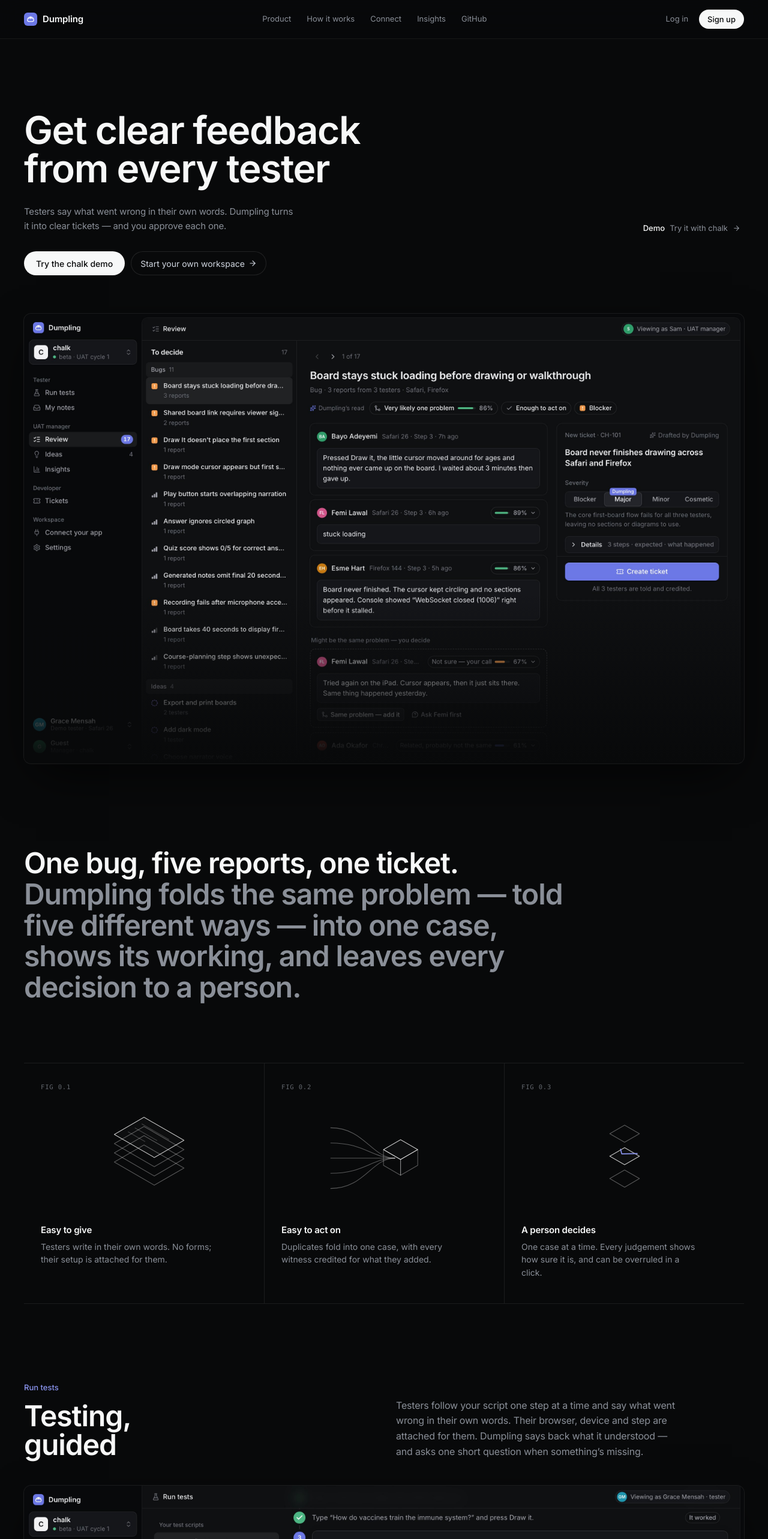
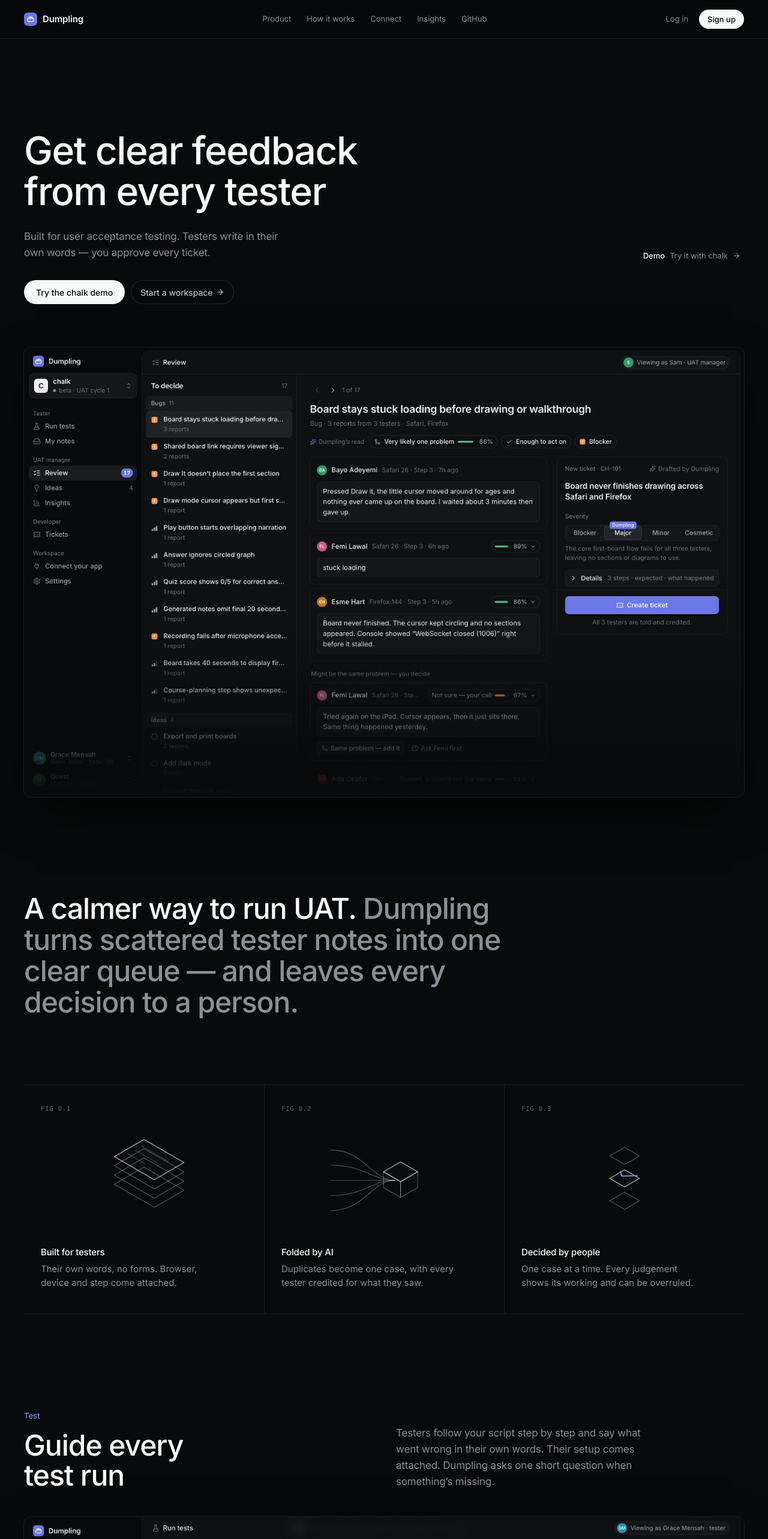
Before and after one commit to Theboygenius07/dumpling, a Next.js app: page / in a window 1280 px wide. Shown: the top 2566 px of the page at 60% size. Built offline with nearby package versions, Linux system fonts and the light colour scheme.

Commit message:
Site typography, spacing and motion; shorter copy

```diff
--- a/src/app/globals.css
+++ b/src/app/globals.css
@@ -1,4 +1,5 @@
-@import url("https://fonts.googleapis.com/css2?family=Inter:wght@400;450;500;600&display=swap");
+/* Variable Inter with its optical-size axis: big headings get the display cut, as on linear.app. */
+@import url("https://fonts.googleapis.com/css2?family=Inter:opsz,wght@14..32,100..900&display=swap");
 
 /* Linear's language: neutral greys, one indigo accent, dense rows, small crisp
    type, hairlines instead of shadows. Colour only where it carries meaning. */
@@ -431,51 +432,69 @@ svg { flex: none; }
 .site-nav-in { display: flex; align-items: center; height: 64px; gap: 28px; }
 .site-logo { display: inline-flex; align-items: center; gap: 9px; font-weight: 600; font-size: 15px; letter-spacing: -0.01em; }
 .site-links { display: flex; gap: 26px; margin: 0 auto; font-size: 13px; color: #8a8f98; }
+.site-links a { transition: color 120ms; }
 .site-links a:hover { color: #f7f8f8; }
 .site-auth { display: flex; align-items: center; gap: 18px; font-size: 13px; }
-.site-login { color: #8a8f98; } .site-login:hover { color: #f7f8f8; }
-.site-pill { display: inline-flex; align-items: center; justify-content: center; gap: 6px; height: 32px; padding: 0 14px; border: 0; border-radius: 999px; background: #f7f8f8; color: #08090a; font: 500 13px var(--font); cursor: pointer; transition: background 120ms; }
+.site-login { color: #8a8f98; transition: color 120ms; } .site-login:hover { color: #f7f8f8; }
+.site-pill { display: inline-flex; align-items: center; justify-content: center; gap: 6px; height: 32px; padding: 0 14px; border: 0; border-radius: 999px; background: #f7f8f8; color: #08090a; font: 500 13px var(--font); cursor: pointer; transition: background 120ms, transform 120ms; }
 .site-pill:hover { background: #fff; }
+.site-pill:active, .site-ghost:active { transform: scale(0.97); }
 .site-pill.lg { height: 40px; padding: 0 20px; font-size: 14px; }
 .site-pill:disabled { opacity: 0.6; }
-.site-ghost { display: inline-flex; align-items: center; gap: 6px; height: 40px; padding: 0 16px; border-radius: 999px; color: #d0d6e0; font-size: 14px; box-shadow: inset 0 0 0 1px rgba(255, 255, 255, 0.1); }
-.site-ghost:hover { color: #fff; box-shadow: inset 0 0 0 1px rgba(255, 255, 255, 0.2); }
+.site-ghost { display: inline-flex; align-items: center; gap: 6px; height: 40px; padding: 0 16px; border-radius: 999px; color: #d0d6e0; font-size: 14px; box-shadow: inset 0 0 0 1px rgba(255, 255, 255, 0.1); transition: color 120ms, background 120ms, box-shadow 120ms, transform 120ms; }
+.site-ghost svg { transition: transform 160ms; }
+.site-ghost:hover { color: #fff; background: rgba(255, 255, 255, 0.04); box-shadow: inset 0 0 0 1px rgba(255, 255, 255, 0.16); }
+.site-ghost:hover svg { transform: translateX(2px); }
 
-.site-hero { padding: 120px 0 56px; }
-.site-hero h1 { font-size: clamp(42px, 6vw, 64px); line-height: 1; font-weight: 510; letter-spacing: -0.022em; color: #f7f8f8; }
+.site-hero { padding: 152px 0 64px; }
+.site-hero h1 { font-size: clamp(40px, 6vw, 64px); line-height: 1.06; font-weight: 510; letter-spacing: -0.022em; color: #f7f8f8; text-wrap: balance; }
 .site-hero-row { display: flex; align-items: flex-end; justify-content: space-between; gap: 24px; margin-top: 28px; }
-.site-hero-row p { max-width: 460px; font-size: 15px; line-height: 1.6; color: #8a8f98; letter-spacing: -0.011em; }
+.site-hero-row p { max-width: 440px; font-size: 17px; line-height: 1.6; color: #8a8f98; letter-spacing: -0.011em; text-wrap: pretty; }
+.site-hero-cta { display: flex; flex-wrap: wrap; gap: 10px; margin-top: 32px; }
 .site-new { display: inline-flex; align-items: center; gap: 8px; border: 0; background: none; color: #8a8f98; font: 400 13px var(--font); cursor: pointer; white-space: nowrap; }
 .site-new span { color: #f7f8f8; font-weight: 500; }
+.site-new { transition: color 120ms; }
+.site-new svg { transition: transform 160ms; }
 .site-new:hover { color: #f7f8f8; }
+.site-new:hover svg { transform: translateX(2px); }
 
 .site-shot { position: relative; border-radius: 12px; overflow: hidden; background: #0f1012; box-shadow: 0 0 0 1px rgba(255, 255, 255, 0.08), 0 30px 80px -20px rgba(0, 0, 0, 0.8); }
 .site-shot img { display: block; width: 100%; height: auto; }
 .site-shot::after { content: ""; position: absolute; inset: auto 0 0 0; height: 38%; background: linear-gradient(to bottom, rgba(8, 9, 10, 0), #08090a); pointer-events: none; }
 .hero-shot { margin-top: 8px; }
 
-.site-statement { padding: 140px 0 100px; }
-.site-statement h2 { max-width: 920px; font-size: clamp(30px, 4vw, 48px); line-height: 1.08; font-weight: 510; letter-spacing: -0.022em; color: #f7f8f8; }
+.site-statement { padding: 160px 0 112px; }
+.site-statement h2 { max-width: 880px; text-wrap: pretty; font-size: clamp(30px, 4vw, 48px); line-height: 1.08; font-weight: 510; letter-spacing: -0.022em; color: #f7f8f8; }
 .site-statement h2 span { color: #8a8f98; }
 
 .site-figs { display: grid; grid-template-columns: repeat(3, 1fr); border-top: 1px solid rgba(255, 255, 255, 0.08); border-bottom: 1px solid rgba(255, 255, 255, 0.08); }
-.site-fig { position: relative; padding: 28px 28px 40px; }
+.site-fig { position: relative; padding: 28px 28px 40px; transition: background 200ms; }
+.site-fig:hover { background: rgba(255, 255, 255, 0.015); }
 .site-fig + .site-fig { border-left: 1px solid rgba(255, 255, 255, 0.08); }
 .site-fig-n { font: 500 10.5px ui-monospace, SFMono-Regular, Menlo, monospace; letter-spacing: 0.08em; color: #62666d; }
 .site-fig-art { height: 220px; display: grid; place-items: center; }
 .site-fig h3 { font-size: 15px; font-weight: 510; color: #f7f8f8; }
-.site-fig p { margin-top: 6px; font-size: 14px; line-height: 1.55; color: #8a8f98; max-width: 300px; }
+.site-fig p { margin-top: 6px; font-size: 15px; line-height: 1.55; color: #8a8f98; max-width: 300px; text-wrap: pretty; }
 .fig-svg { width: 220px; height: 176px; overflow: visible; }
-.fig-svg polygon, .fig-svg path, .fig-svg polyline { fill: none; stroke: rgba(255, 255, 255, 0.32); stroke-width: 1; stroke-linejoin: round; }
+.fig-svg polygon, .fig-svg path, .fig-svg polyline { fill: none; stroke: rgba(255, 255, 255, 0.32); stroke-width: 1; stroke-linejoin: round; transition: stroke 240ms; }
+/* Hovering a figure sets it moving: the notes fan out, the reports flow in, the tick is drawn. */
+.fig-svg .layer { transition: transform 500ms cubic-bezier(0.16, 1, 0.3, 1); }
+.site-fig:hover .fig-svg .layer { transform: translateY(calc(var(--i) * -5px)); }
+.site-fig:hover .fig-svg path.flow { stroke: rgba(255, 255, 255, 0.5); stroke-dasharray: 3 5; animation: fig-flow 900ms linear infinite; }
+.site-fig:hover .fig-svg .hi { stroke: #fff; }
+.fig-svg .ok { stroke-dasharray: 34; }
+.site-fig:hover .fig-svg .ok { animation: fig-draw 700ms cubic-bezier(0.16, 1, 0.3, 1); }
+@keyframes fig-flow { to { stroke-dashoffset: -16; } }
+@keyframes fig-draw { from { stroke-dashoffset: 34; } to { stroke-dashoffset: 0; } }
 .fig-svg .hi { stroke: rgba(255, 255, 255, 0.75); fill: rgba(255, 255, 255, 0.02); }
 .fig-svg .ln { stroke: rgba(255, 255, 255, 0.22); }
 .fig-svg .ok { stroke: #8b95f0; stroke-width: 1.6; stroke-linecap: round; }
 
-.site-feature { padding: 130px 0 0; }
+.site-feature { padding: 160px 0 0; }
 .site-feature-head { display: grid; grid-template-columns: 1fr 1fr; gap: 40px; align-items: end; margin-bottom: 44px; }
 .site-kicker { display: block; margin-bottom: 14px; font-size: 13px; color: #8b95f0; font-weight: 500; }
-.site-feature h2 { font-size: clamp(30px, 4vw, 48px); line-height: 1; font-weight: 510; letter-spacing: -0.022em; color: #f7f8f8; }
-.site-feature-head p { font-size: 16px; line-height: 1.6; color: #8a8f98; letter-spacing: -0.011em; max-width: 480px; }
+.site-feature h2 { font-size: clamp(30px, 4vw, 48px); line-height: 1.04; font-weight: 510; letter-spacing: -0.022em; color: #f7f8f8; }
+.site-feature-head p { font-size: 17px; line-height: 1.6; color: #8a8f98; letter-spacing: -0.011em; max-width: 440px; text-wrap: pretty; }
 
 .site-cta { padding: 170px 0 150px; text-align: left; }
 .site-cta h2 { font-size: clamp(34px, 5vw, 56px); line-height: 1.02; font-weight: 510; letter-spacing: -0.022em; }
@@ -486,8 +505,21 @@ svg { flex: none; }
 .site-foot-in > div { display: flex; flex-direction: column; gap: 10px; align-items: flex-start; }
 .site-foot-in b { color: #f7f8f8; font-weight: 500; margin-bottom: 4px; }
 .site-foot-in a, .site-foot-in span, .site-foot-in button { color: #8a8f98; border: 0; background: none; padding: 0; font: inherit; cursor: pointer; text-align: left; }
+.site-foot-in a, .site-foot-in button { transition: color 120ms; }
 .site-foot-in a:hover, .site-foot-in button:hover { color: #f7f8f8; }
 .site-foot-in span { cursor: default; }
+
+/* Motion: the hero eases in on load; everything below rises as it reaches the screen. */
+@keyframes site-in { from { opacity: 0; transform: translateY(12px); filter: blur(6px); } to { opacity: 1; transform: none; filter: none; } }
+.site-hero.site-in > *, .hero-shot.site-in { animation: site-in 1000ms cubic-bezier(0.16, 1, 0.3, 1) both; }
+.site-hero > :nth-child(2) { animation-delay: 90ms; }
+.site-hero > :nth-child(3) { animation-delay: 180ms; }
+.hero-shot.site-in { animation-delay: 320ms; }
+.site.motion .reveal { opacity: 0; transform: translateY(18px); transition: opacity 800ms cubic-bezier(0.16, 1, 0.3, 1), transform 800ms cubic-bezier(0.16, 1, 0.3, 1); }
+.site.motion .reveal.in { opacity: 1; transform: none; }
+.site.motion .site-fig.reveal:nth-child(2) { transition-delay: 80ms; }
+.site.motion .site-fig.reveal:nth-child(3) { transition-delay: 160ms; }
+@media (prefers-reduced-motion: reduce) { .site-hero.site-in > *, .hero-shot.site-in { animation: none; } }
 
 @media (max-width: 860px) {
   .site-links { display: none; }
--- a/src/app/page.tsx
+++ b/src/app/page.tsx
@@ -1,6 +1,6 @@
 "use client";
 import Link from "next/link";
-import { useState } from "react";
+import { useEffect, useState } from "react";
 import { ArrowRight } from "lucide-react";
 import { Dots, DumplingMark } from "./ui";
 
@@ -20,15 +20,25 @@ function useDemo() {
 }
 
 const FEATURES = [
-  { id: "testing", kicker: "Run tests", title: "Testing,\nguided", body: "Testers follow your script one step at a time and say what went wrong in their own words. Their browser, device and step are attached for them. Dumpling says back what it understood — and asks one short question when something’s missing.", img: "/site/test.jpg", alt: "A tester writing what went wrong, with Dumpling replying beside it" },
-  { id: "review", kicker: "Review", title: "One case\nat a time", body: "The same bug, reported five ways, becomes one case. Dumpling shows how sure it is, and why — for and against. You decide: keep a report in, take it out, ask a kind question, change the severity. Nothing is approved in bulk.", img: "/site/review-maybe.jpg", alt: "A report Dumpling isn’t sure about, with its reasons for and against" },
-  { id: "tickets", kicker: "Tickets", title: "Tickets developers\ncan start from", body: "Steps to reproduce, expected and actual, every tester’s setup and exact words — and who drafted it and who approved it. Copy it into GitHub or Jira, or push it there directly.", img: "/site/ticket.jpg", alt: "A ticket with steps, expected and actual, and every reporter" },
-  { id: "connect", kicker: "Connect your app", title: "Feedback from\ninside your app", body: "One line adds a feedback button to any web app; an API takes reviews from anywhere else. Real users’ notes land in the same queue, folded in with your testers’ reports of the same bug.", img: "/site/connect.jpg", alt: "Connections with their keys, the widget snippet and a live preview" },
-  { id: "insights", kicker: "Insights", title: "See the whole\ncycle", body: "Where testing hurts, where every note went, whether every tester heard back — and how often you agreed with Dumpling, so you know when to trust it.", img: "/site/insights.jpg", alt: "Insights across the test cycle" },
+  { id: "testing", kicker: "Test", title: "Guide every\ntest run", body: "Testers follow your script step by step and say what went wrong in their own words. Their setup comes attached. Dumpling asks one short question when something’s missing.", img: "/site/test.jpg", alt: "A tester writing what went wrong, with Dumpling replying beside it" },
+  { id: "review", kicker: "Review", title: "Review one case\nat a time", body: "The same bug, reported five ways, becomes one case. See how sure Dumpling is, and why — then decide. Nothing is approved in bulk.", img: "/site/review-maybe.jpg", alt: "A report Dumpling isn’t sure about, with its reasons for and against" },
+  { id: "tickets", kicker: "Ship", title: "Hand developers\nclear tickets", body: "Steps, expected and actual, every tester’s setup and their exact words — ready for GitHub or Jira.", img: "/site/ticket.jpg", alt: "A ticket with steps, expected and actual, and every reporter" },
+  { id: "connect", kicker: "Connect", title: "Collect feedback\nfrom inside your app", body: "One line adds a feedback button to any web app. Real users’ notes land in the same queue as your testers’.", img: "/site/connect.jpg", alt: "Connections with their keys, the widget snippet and a live preview" },
+  { id: "insights", kicker: "Insights", title: "Understand the\nwhole cycle", body: "Where testing hurts, where every note went, and whether every tester heard back.", img: "/site/insights.jpg", alt: "Insights across the test cycle" },
 ];
 
 export default function Site() {
   const demo = useDemo();
+  // Sections rise in as they reach the screen. The class is added here, so with
+  // no script (or reduced motion) everything is simply shown.
+  useEffect(() => {
+    if (matchMedia("(prefers-reduced-motion: reduce)").matches) return;
+    const root = document.querySelector(".site");
+    root?.classList.add("motion");
+    const io = new IntersectionObserver((es) => es.forEach((e) => { if (e.isIntersecting) { e.target.classList.add("in"); io.unobserve(e.target); } }), { rootMargin: "0px 0px -8% 0px" });
+    document.querySelectorAll(".site .reveal").forEach((el) => io.observe(el));
+    return () => io.disconnect();
+  }, []);
   return (
     <div className="site">
       <header className="site-nav">
@@ -42,46 +52,46 @@ export default function Site() {
         </div>
       </header>
 
-      <section className="site-wrap site-hero">
+      <section className="site-wrap site-hero site-in">
         <h1>Get clear feedback<br />from every tester</h1>
         <div className="site-hero-row">
-          <p>Testers say what went wrong in their own words. Dumpling turns it into clear tickets — and you approve each one.</p>
+          <p>Built for user acceptance testing. Testers write in their own words — you approve every ticket.</p>
           <button className="site-new" onClick={demo.go} disabled={demo.busy}><span>Demo</span>{demo.busy ? <Dots /> : <>Try it with chalk <ArrowRight size={13} /></>}</button>
         </div>
-        <div className="row" style={{ gap: 10, marginTop: 30 }}>
+        <div className="site-hero-cta">
           <button className="site-pill lg" onClick={demo.go} disabled={demo.busy}>{demo.busy ? <Dots /> : "Try the chalk demo"}</button>
-          <Link href="/signup" className="site-ghost">Start your own workspace <ArrowRight size={14} /></Link>
+          <Link href="/signup" className="site-ghost">Start a workspace <ArrowRight size={14} /></Link>
         </div>
         {demo.err && <p className="small" style={{ color: "var(--bug)", marginTop: 10 }}>{demo.err}</p>}
       </section>
 
       <section className="site-wrap">
-        <div className="site-shot hero-shot"><img src="/site/review.jpg" alt="Dumpling’s review queue" width={2880} height={1800} /></div>
+        <div className="site-shot hero-shot site-in"><img src="/site/review.jpg" alt="Dumpling’s review queue" width={2880} height={1800} /></div>
       </section>
 
       <section className="site-wrap site-statement" id="how">
-        <h2>One bug, five reports, one ticket. <span>Dumpling folds the same problem — told five different ways — into one case, shows its working, and leaves every decision to a person.</span></h2>
+        <h2 className="reveal">A calmer way to run UAT. <span>Dumpling turns scattered tester notes into one clear queue&nbsp;— and leaves every decision to a person.</span></h2>
       </section>
 
       <section className="site-wrap site-figs">
-        <Fig n="0.1" title="Easy to give" body="Testers write in their own words. No forms; their setup is attached for them."><FigNotes /></Fig>
-        <Fig n="0.2" title="Easy to act on" body="Duplicates fold into one case, with every witness credited for what they added."><FigFold /></Fig>
-        <Fig n="0.3" title="A person decides" body="One case at a time. Every judgement shows how sure it is, and can be overruled in a click."><FigDecide /></Fig>
+        <Fig n="0.1" title="Built for testers" body="Their own words, no forms. Browser, device and step come attached."><FigNotes /></Fig>
+        <Fig n="0.2" title="Folded by AI" body="Duplicates become one case, with every tester credited for what they saw."><FigFold /></Fig>
+        <Fig n="0.3" title="Decided by people" body="One case at a time. Every judgement shows its working and can be overruled."><FigDecide /></Fig>
       </section>
 
       {FEATURES.map((f) => (
         <section key={f.id} id={f.id} className="site-wrap site-feature">
-          <div className="site-feature-head">
+          <div className="site-feature-head reveal">
             <div><span className="site-kicker">{f.kicker}</span><h2>{f.title.split("\n").map((l, i) => <span key={i}>{l}<br /></span>)}</h2></div>
             <p>{f.body}</p>
           </div>
-          <div className="site-shot"><img src={f.img} alt={f.alt} width={2880} height={1800} /></div>
+          <div className="site-shot reveal"><img src={f.img} alt={f.alt} width={2880} height={1800} /></div>
         </section>
       ))}
 
       <section className="site-wrap site-cta">
-        <h2>Get clear feedback.<br /><span>Starting with your next test cycle.</span></h2>
-        <div className="row" style={{ gap: 10, marginTop: 28 }}>
+        <h2 className="reveal">Get clear feedback.<br /><span>Starting with your next test cycle.</span></h2>
+        <div className="site-hero-cta reveal">
           <button className="site-pill lg" onClick={demo.go} disabled={demo.busy}>{demo.busy ? <Dots /> : "Try the chalk demo"}</button>
           <Link href="/signup" className="site-ghost">Sign up <ArrowRight size={14} /></Link>
         </div>
@@ -101,7 +111,7 @@ export default function Site() {
 
 function Fig({ n, title, body, children }: { n: string; title: string; body: string; children: React.ReactNode }) {
   return (
-    <div className="site-fig">
+    <div className="site-fig reveal">
       <span className="site-fig-n">FIG {n}</span>
       <div className="site-fig-art">{children}</div>
       <h3>{title}</h3>
@@ -117,8 +127,8 @@ const slab = (x: number, y: number, w: number, d: number, z: number) => [iso(x,
 function FigNotes() {
   return (
     <svg viewBox="0 0 200 160" className="fig-svg">
-      {[0, 14, 28, 42].map((z, i) => <polygon key={z} points={slab(-30, -30, 70, 52, z - 20)} className={i === 3 ? "hi" : ""} />)}
-      {[0, 1, 2].map((r) => <polyline key={r} points={`${iso(-22, -18 + r * 12, 22)} ${iso(26 - r * 9, -18 + r * 12, 22)}`} className="ln" />)}
+      {[0, 14, 28, 42].map((z, i) => <polygon key={z} points={slab(-30, -30, 70, 52, z - 20)} className={`layer${i === 3 ? " hi" : ""}`} style={{ "--i": i } as React.CSSProperties} />)}
+      <g className="layer" style={{ "--i": 3 } as React.CSSProperties}>{[0, 1, 2].map((r) => <polyline key={r} points={`${iso(-22, -18 + r * 12, 22)} ${iso(26 - r * 9, -18 + r * 12, 22)}`} className="ln" />)}</g>
     </svg>
   );
 }
@@ -126,7 +136,7 @@ function FigNotes() {
 function FigFold() {
   return (
     <svg viewBox="0 0 200 160" className="fig-svg">
-      {[-46, -23, 0, 23, 46].map((y) => <path key={y} d={`M18 ${80 + y} C 70 ${80 + y}, 80 80, 116 80`} />)}
+      {[-46, -23, 0, 23, 46].map((y) => <path key={y} className="flow" d={`M18 ${80 + y} C 70 ${80 + y}, 80 80, 116 80`} />)}
       <polygon points={slab(14, -14, 30, 30, 18)} className="hi" />
       <polygon points={[iso(14, 16, 18), iso(44, 16, 18), iso(44, 16, -6), iso(14, 16, -6)].join(" ")} />
       <polygon points={[iso(44, -14, 18), iso(44, 16, 18), iso(44, 16, -6), iso(44, -14, -6)].join(" ")} />
```
